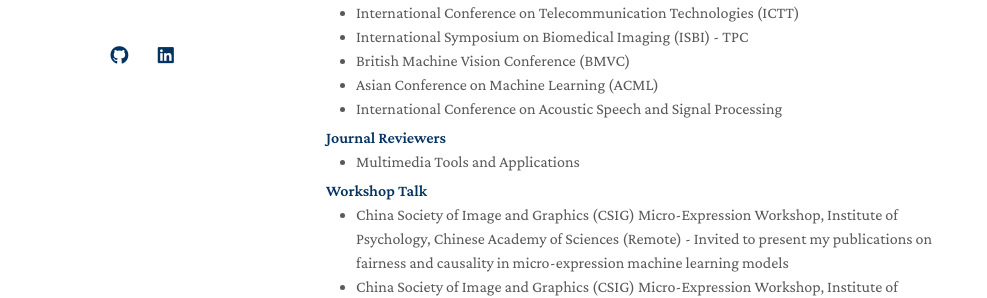
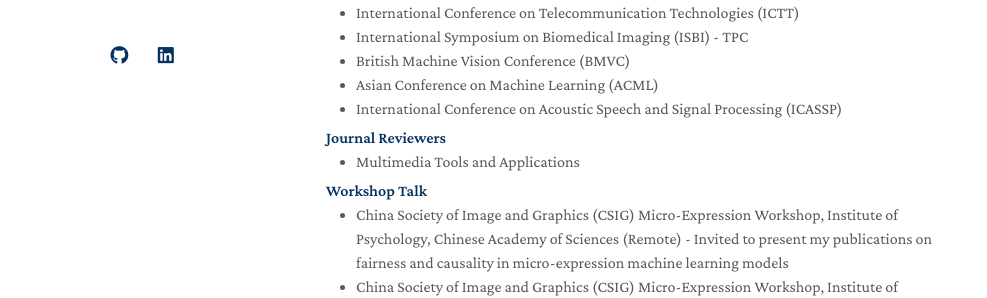
Before and after one commit to noobasuna/tpeisze, a Jekyll site: the page built from index.md, in a window 1280 px wide and 900 px high, scrolled down 1644 px. Shown: the part 415-713 px from the top of the window, without its empty margins (154-1141 px from the left). Built offline with Jekyll 4.4.1, drawn with Linux system fonts in a browser that asks for light colours; a style sheet for code colours, icons or effects is not loaded; our own code applies the rules of GitHub Pages for plain Markdown files.

Commit message:
Update services.md

```diff
--- a/_includes/services.md
+++ b/_includes/services.md
@@ -13,7 +13,7 @@
   <li><autocolor>International Symposium on Biomedical Imaging (ISBI) - TPC </autocolor></li>
   <li><autocolor>British Machine Vision Conference (BMVC)</autocolor></li>
   <li><autocolor>Asian Conference on Machine Learning (ACML)</autocolor></li>
-  <li><autocolor>International Conference on Acoustic Speech and Signal Processing</autocolor></li>
+  <li><autocolor>International Conference on Acoustic Speech and Signal Processing (ICASSP)</autocolor></li>
 </ul>
 
 <h4 style="margin:0 10px 0;">Journal Reviewers</h4>
```
